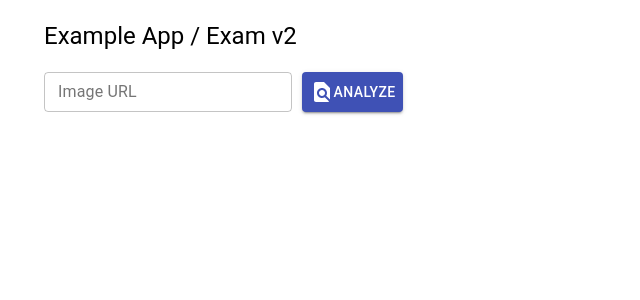
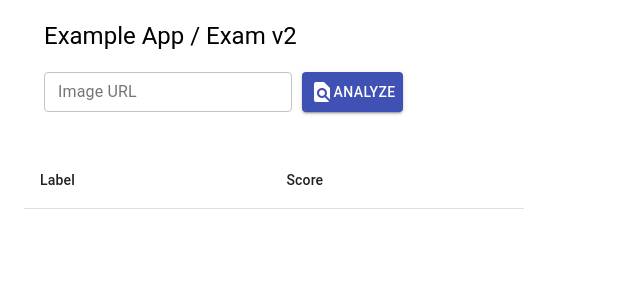
Before and after one commit to keeeei13c/ASSIGNMENT-B, a Next.js app: page / in a window 1280 px wide. Shown: the top 300 px of the page, without its empty margins (0-640 px from the left). Built offline with nearby package versions, Linux system fonts and the light colour scheme.

Commit message:
comment out

```diff
--- a/src/pages/index.jsx
+++ b/src/pages/index.jsx
@@ -92,8 +92,8 @@ const Home = () => {
           <Table className={classes.table}>
             <TableHead>
               <TableRow>
-                {/* <TableCell>Label</TableCell>
-                <TableCell>Score</TableCell> */}
+                <TableCell>Label</TableCell>
+                <TableCell>Score</TableCell>
               </TableRow>
             </TableHead>
             <TableBody>
```
